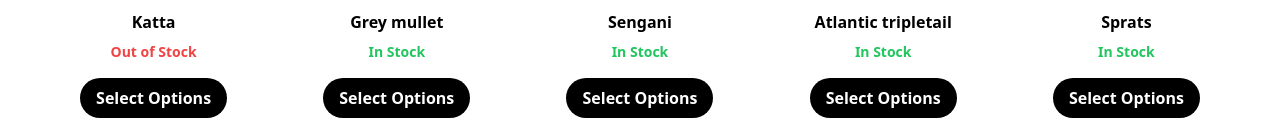
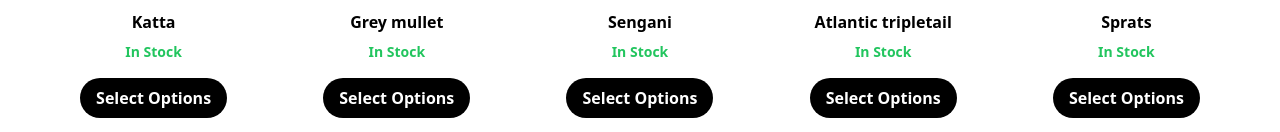
Before and after one commit to MenalinR/multiflavors, a React (Vite) app: page /DryFishes in a window 1280 px wide. Shown: the part 478-610 px from the top of the page. Built offline with nearby package versions, Linux system fonts and the light colour scheme.

Commit message:
added instock items

```diff
--- a/src/Pages/DryFishes.jsx
+++ b/src/Pages/DryFishes.jsx
@@ -54,7 +54,7 @@ const DryFishesData = [
       img: dry6,
       title:"Maldive fish onion sambol",
       type: "weight",
-      price: 3
+      price: 6
 
     },
     {
@@ -67,7 +67,7 @@ const DryFishesData = [
     },
 
 ];
-const inStockIds = [2,3,4,5];
+const inStockIds = [1,2,3,4,5,6];
 
 
 const Popup = ({dry, handleClose}) => {
```
